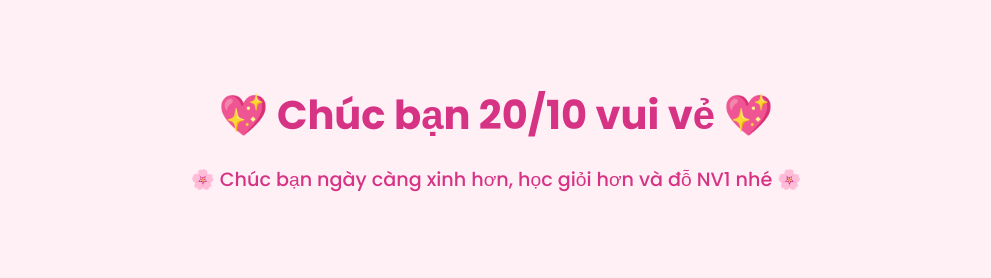
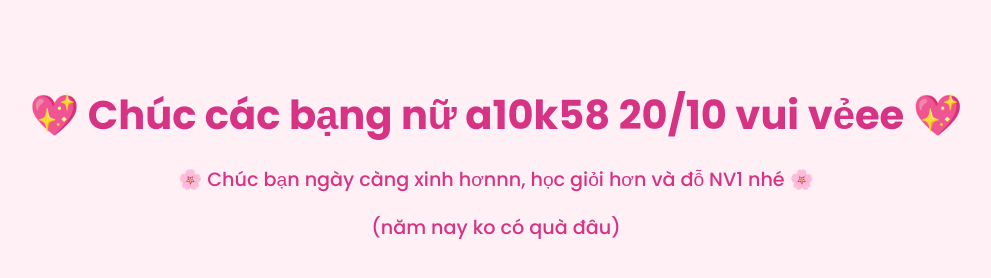
Before and after one commit to kiennnsiuuu2415208dev/20_10_web, a plain HTML site: page index.html in a window 1280 px wide. Shown: the whole page, without its empty margins (144-1135 px from the left). Drawn offline with Linux system fonts and the light colour scheme.

Commit message:
Revise 20/10 greeting message in index.html
Updated the message for 20/10 celebration with personalized greetings and added a note about gifts.

```diff
--- a/index.html
+++ b/index.html
@@ -23,7 +23,8 @@
   </style>
 </head>
 <body>
-  <h1>💖 Chúc bạn 20/10 vui vẻ 💖</h1>
-  <p>🌸 Chúc bạn ngày càng xinh hơn, học giỏi hơn và đỗ NV1 nhé 🌸</p>
+  <h1>💖 Chúc các bạng nữ a10k58 20/10 vui vẻee 💖</h1>
+  <p>🌸 Chúc bạn ngày càng xinh hơnnn, học giỏi hơn và đỗ NV1 nhé 🌸</p>
+  <p>(năm nay ko có quà đâu)</p>
 </body>
 </html>
```
